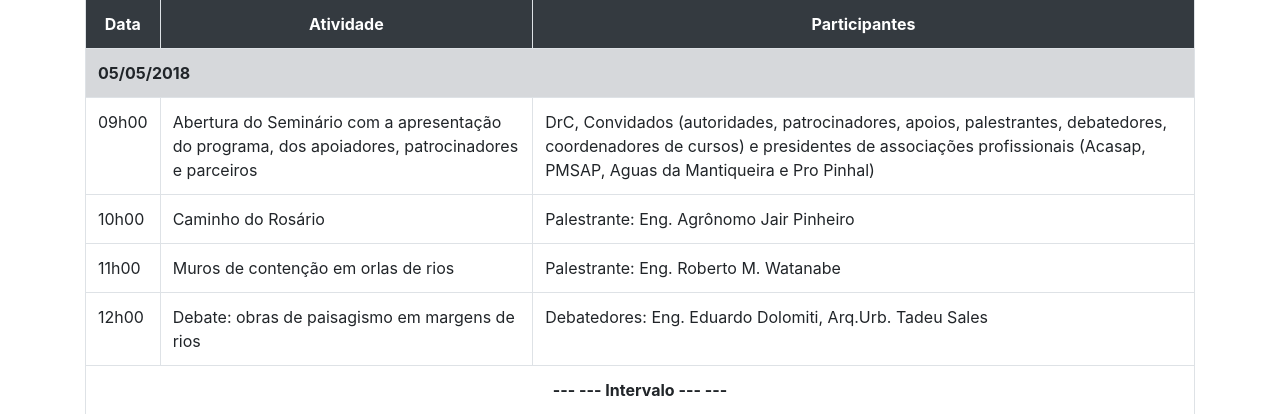
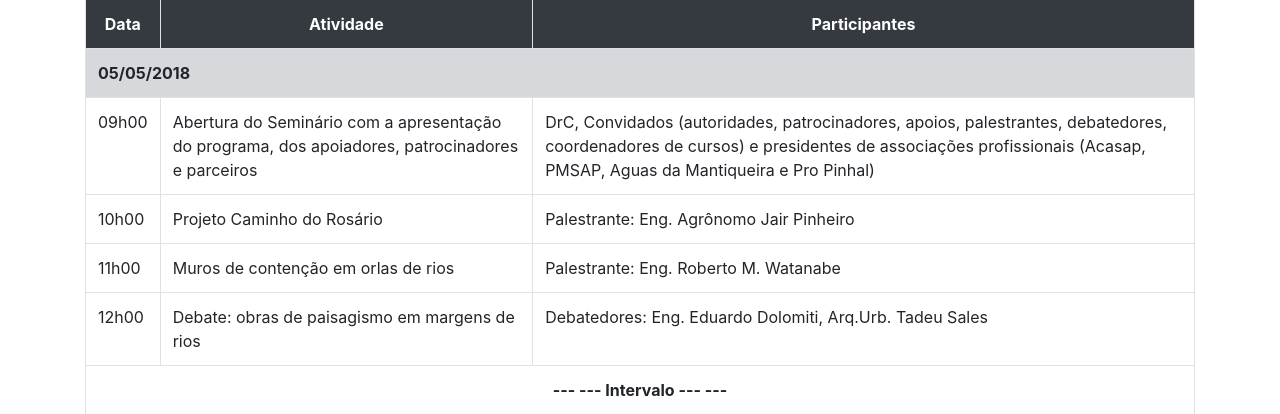
Before and after one commit to pedrofrohmut/seminario-aguas-urbanas, a PHP site: page / in a window 1280 px wide. Shown: the part 741-1155 px from the top of the page. Run offline with PHP 8.4, Linux system fonts and the light colour scheme; some libraries are stand-ins or nearby versions.

Commit message:
nome da palestra update

```diff
--- a/index.php
+++ b/index.php
@@ -100,7 +100,7 @@ if (isset($_POST['submit'])) {
           <tr>
             <td>10h00</td>
             <!-- <td>Projeto paisagístico em área de APP</td> -->
-            <td>Caminho do Rosário</td>
+            <td>Projeto Caminho do Rosário</td>
             <td>Palestrante: Eng. Agrônomo Jair Pinheiro</td>
           </tr>
           <tr>
```
